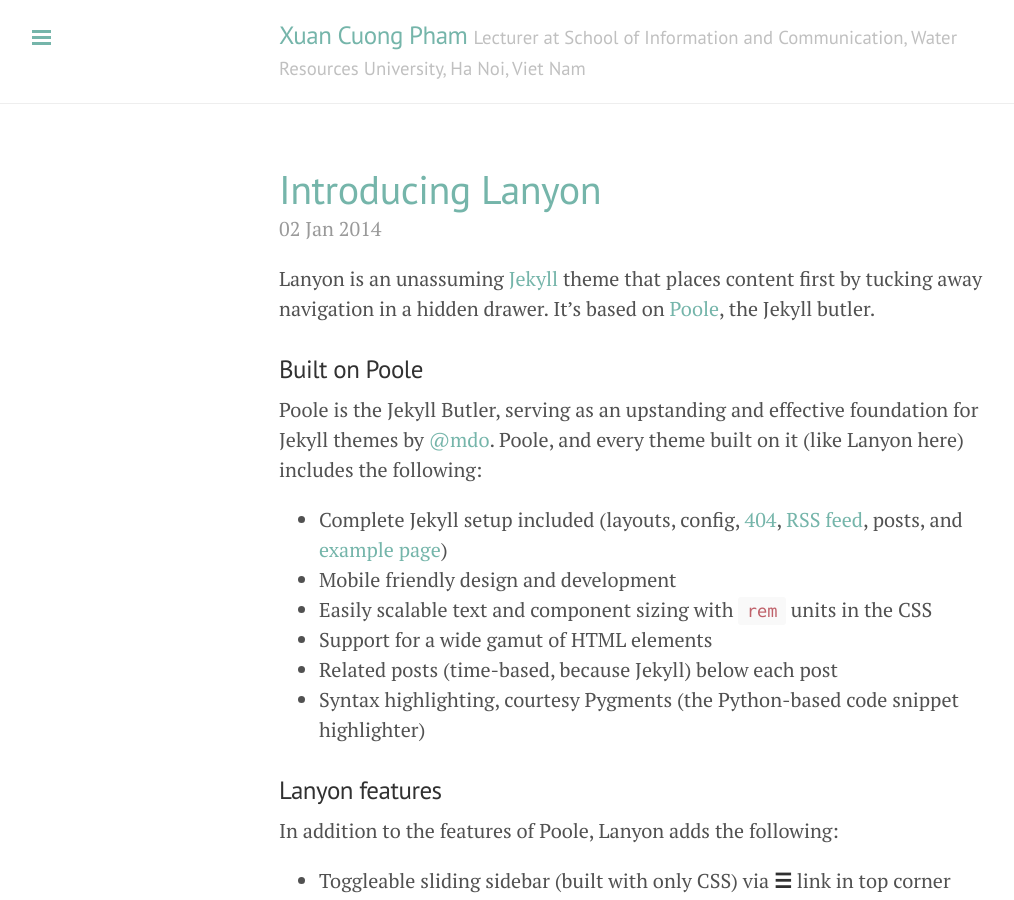
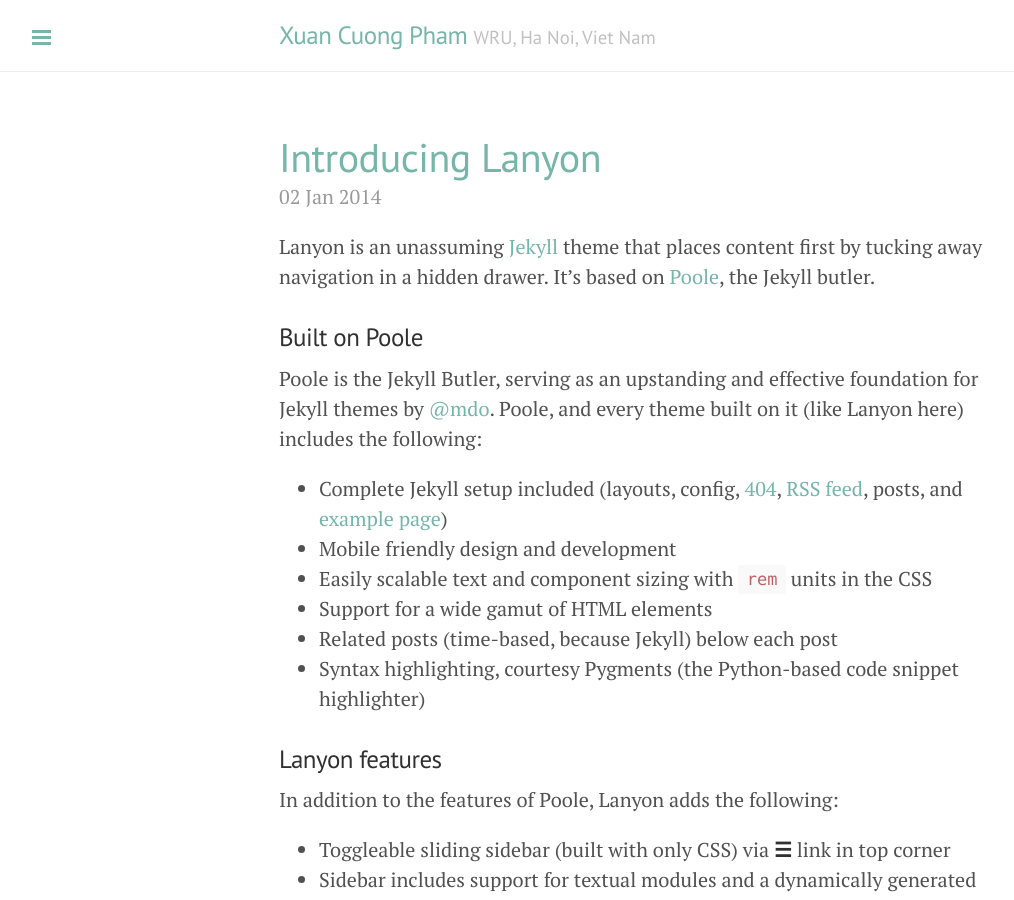
Before and after one commit to villahp/villahp.github.io, a Jekyll site: the page built from index.html, in a window 1280 px wide and 900 px high. Shown: the whole window, without its empty margins (1-1015 px from the left). Built offline with Jekyll 4.4.1, drawn with Linux system fonts in a browser that asks for light colours; Markdown is read by kramdown in place of the engine named in the settings; the list of posts is cut into pages by our own code.

Commit message:
update description on top page

```diff
--- a/_config.yml
+++ b/_config.yml
@@ -7,7 +7,7 @@ permalink:        pretty
 
 # Setup
 title:            Xuan Cuong Pham
-tagline:          'Lecturer at School of Information and Communication, Water Resources University, Ha Noi, Viet Nam'
+tagline:          'WRU, Ha Noi, Viet Nam'
 description:      'My Blog'
 url:              http://lanyon.getpoole.com
 
--- a/_includes/sidebar.html
+++ b/_includes/sidebar.html
@@ -10,7 +10,7 @@
 
   <nav class="sidebar-nav">
     <a class="sidebar-nav-item{% if page.title == "About" %} active{% endif %}" href="/">About</a>
-
+	<a class="sidebar-nav-item{% if page.title == "Teaching" %} active{% endif %}" href="/">Teaching</a>
     {% comment %}
       The code below dynamically generates a sidebar nav of pages with
       `layout: page` in the front-matter. See readme for usage.
@@ -25,7 +25,7 @@
       {% endif %}
     {% endfor %}
 
-    <a class="sidebar-nav-item{% if page.title == "Teaching" %} active{% endif %}" href="/">Teaching</a>
+
     <a class="sidebar-nav-item" href="{{ site.github.repo }}">Publication</a>
     <a class="sidebar-nav-item" href="{{ site.github.repo }}">Project</a>
     <!-- <span class="sidebar-nav-item">Currently v{{ site.version }}</span> -->
```
